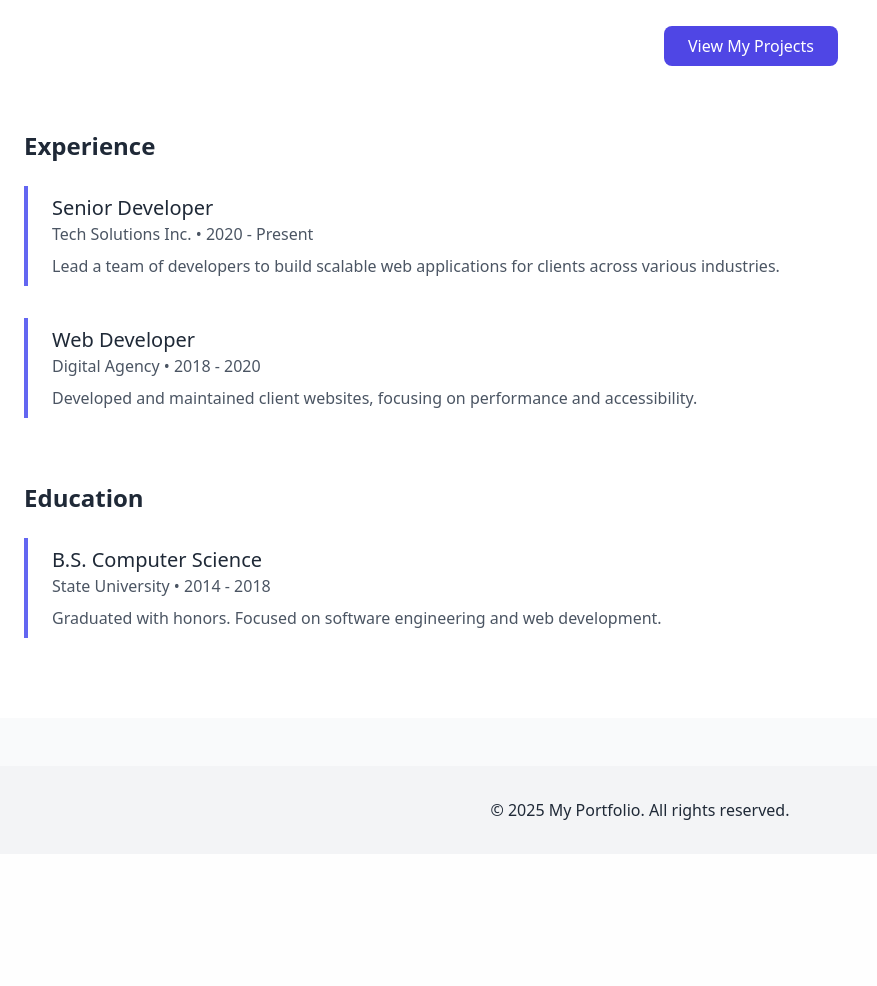
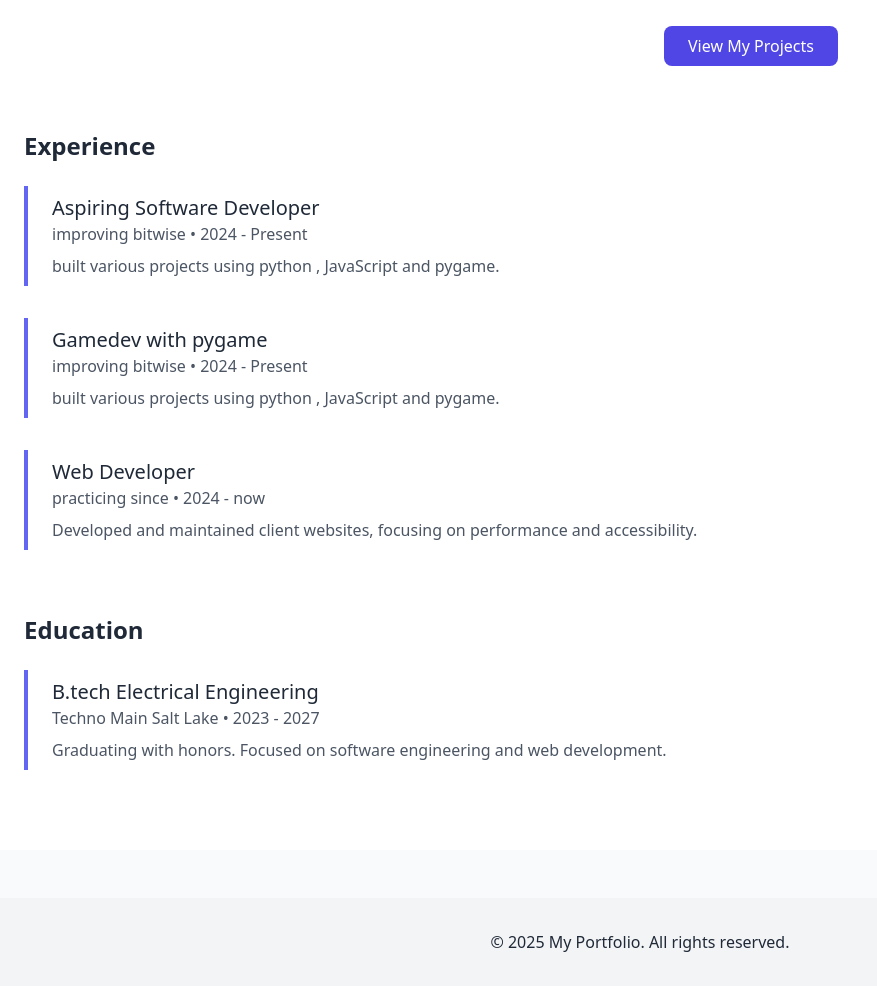
Before and after one commit to Gaurav-Giri/gaurav_portfoliowithpythonbackend, a Flask app: page /about in a window 1280 px wide. Shown: the part 438-1424 px from the top of the page, without its empty margins (0-877 px from the left). Before the commit the page ends 1258 px from the top, so only its background shows below. Run offline with Flask 3, Linux system fonts and the light colour scheme; some libraries are stand-ins or nearby versions.

Commit message:
Update experience and education sections in about.html for accuracy and clarity

```diff
--- a/templates/home/about.html
+++ b/templates/home/about.html
@@ -42,16 +42,24 @@
       <h2 class="text-2xl font-semibold text-gray-800 dark:text-white mb-6">Experience</h2>
       <div class="space-y-8">
         <div class="border-l-4 border-indigo-500 pl-6 py-2">
-          <h3 class="text-xl font-medium text-gray-800 dark:text-white">Senior Developer</h3>
-          <p class="text-gray-600 dark:text-gray-400">Tech Solutions Inc. • 2020 - Present</p>
+          <h3 class="text-xl font-medium text-gray-800 dark:text-white">Aspiring Software Developer</h3>
+          <p class="text-gray-600 dark:text-gray-400">improving bitwise • 2024 - Present</p>
           <p class="text-gray-600 dark:text-gray-300 mt-2">
-            Lead a team of developers to build scalable web applications for clients across various industries.
+            built various projects using python , JavaScript and pygame.
+          </p>
+        </div>
+
+        <div class="border-l-4 border-indigo-500 pl-6 py-2">
+          <h3 class="text-xl font-medium text-gray-800 dark:text-white">Gamedev with pygame</h3>
+          <p class="text-gray-600 dark:text-gray-400">improving bitwise • 2024 - Present</p>
+          <p class="text-gray-600 dark:text-gray-300 mt-2">
+            built various projects using python , JavaScript and pygame.
           </p>
         </div>
 
         <div class="border-l-4 border-indigo-500 pl-6 py-2">
           <h3 class="text-xl font-medium text-gray-800 dark:text-white">Web Developer</h3>
-          <p class="text-gray-600 dark:text-gray-400">Digital Agency • 2018 - 2020</p>
+          <p class="text-gray-600 dark:text-gray-400">practicing since • 2024 - now</p>
           <p class="text-gray-600 dark:text-gray-300 mt-2">
             Developed and maintained client websites, focusing on performance and accessibility.
           </p>
@@ -62,10 +70,10 @@
     <div>
       <h2 class="text-2xl font-semibold text-gray-800 dark:text-white mb-6">Education</h2>
       <div class="border-l-4 border-indigo-500 pl-6 py-2">
-        <h3 class="text-xl font-medium text-gray-800 dark:text-white">B.S. Computer Science</h3>
-        <p class="text-gray-600 dark:text-gray-400">State University • 2014 - 2018</p>
+        <h3 class="text-xl font-medium text-gray-800 dark:text-white">B.tech Electrical Engineering</h3>
+        <p class="text-gray-600 dark:text-gray-400">Techno Main Salt Lake • 2023 - 2027</p>
         <p class="text-gray-600 dark:text-gray-300 mt-2">
-          Graduated with honors. Focused on software engineering and web development.
+          Graduating with honors. Focused on software engineering and web development.
         </p>
       </div>
     </div>
```
